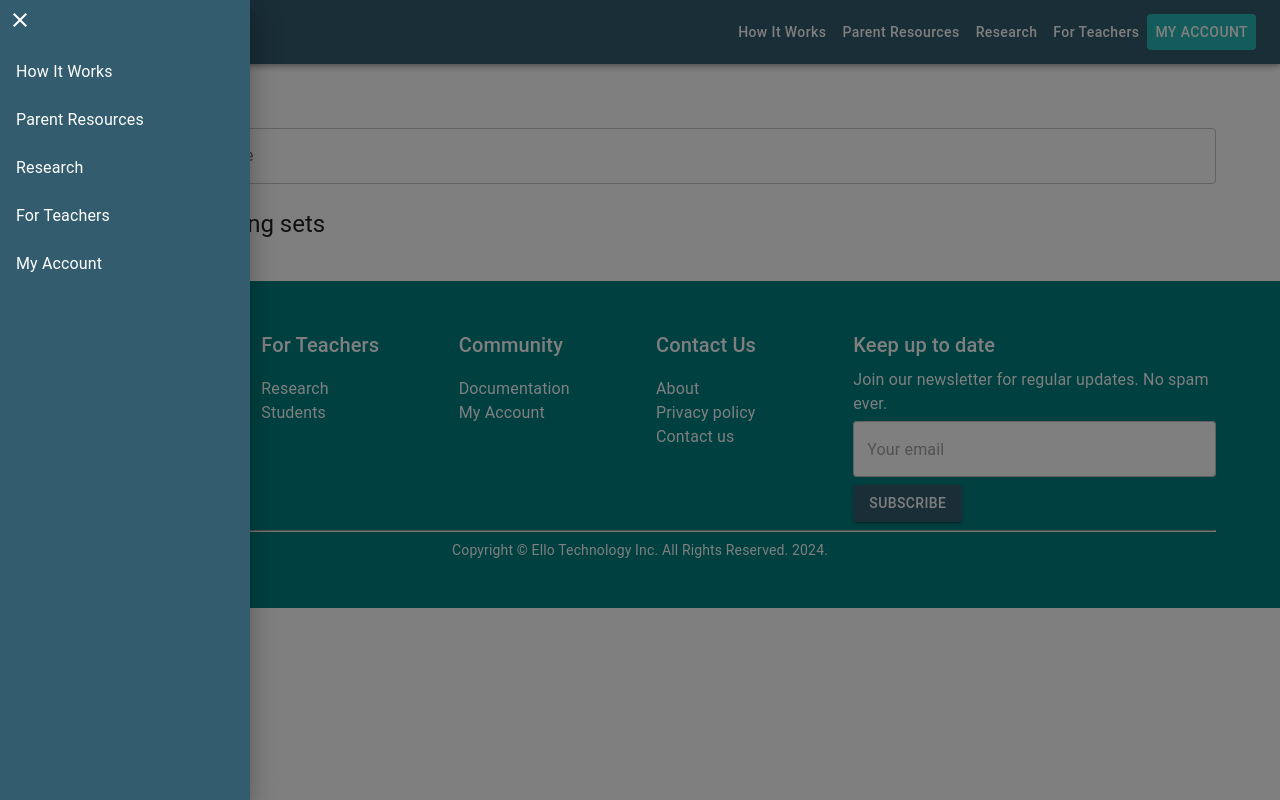
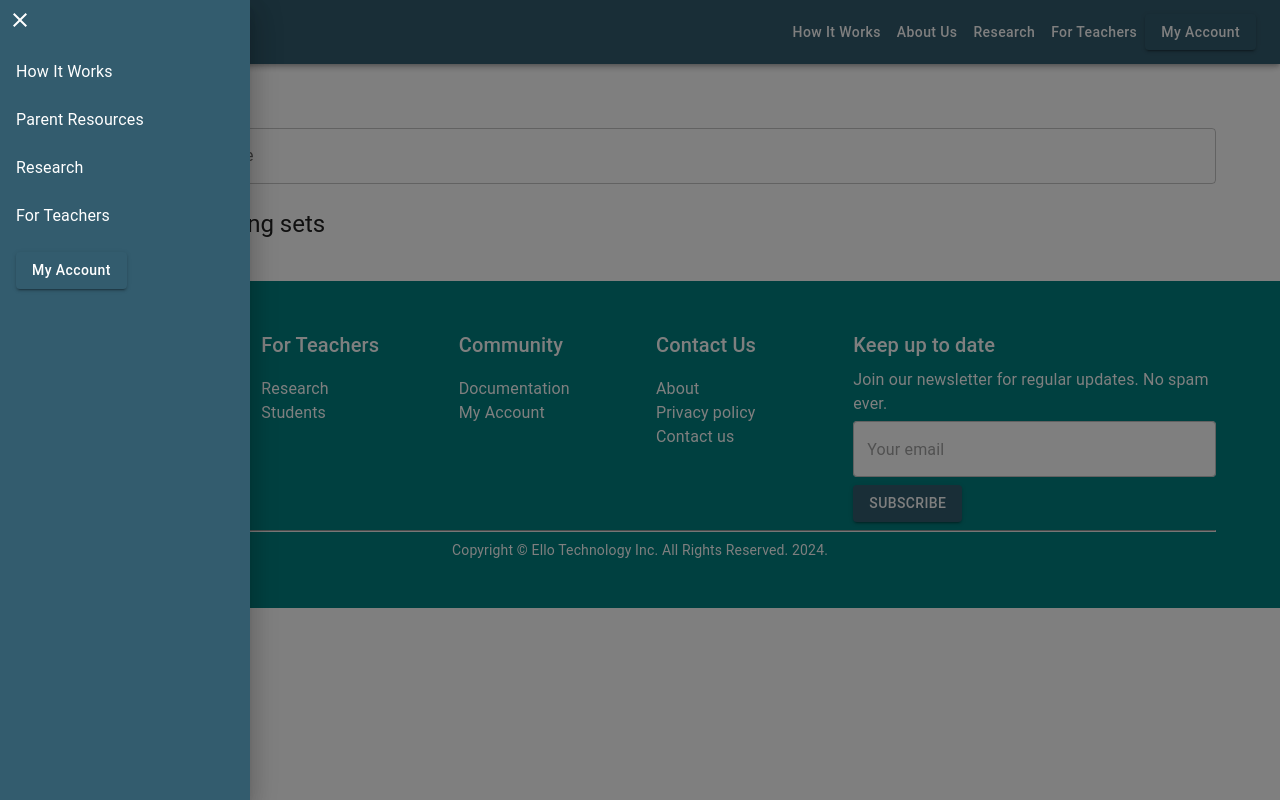
Before and after one commit to leenock/Ello-educational-technology, a React (Create React App) app in the folder frontend/: page / in a window 1280 px wide. Both pictures are taken after a click on the button "menu". Built offline with nearby package versions, Linux system fonts and the light colour scheme.

Commit message:
footer updates

```diff
--- a/frontend/src/components/Footer.js
+++ b/frontend/src/components/Footer.js
@@ -25,7 +25,14 @@ function Copyright() {
 //  main Footer component
 function Footer() {
   return (
-    <Box component="footer" sx={{ bgcolor: "teal", py: 6 }}>
+    <Box
+      component="footer"
+      sx={{
+        bgcolor: "teal",
+        py: 6,
+        width: "100%",
+      }}
+    >
       <Container maxWidth="lg">
         <Grid container spacing={4} justifyContent="center">
           <Grid item xs={12} md={2} style={{ color: "white" }}>
--- a/frontend/src/components/Header.js
+++ b/frontend/src/components/Header.js
@@ -36,7 +36,7 @@ const Header = () => {
             <MenuIcon />
           </IconButton>
           <Typography variant="h6" component="div" sx={{ flexGrow: 1 }}>
-            Ello
+            Meet Ello
           </Typography>
           <Button
             color="inherit"
@@ -55,7 +55,7 @@ const Header = () => {
               textTransform: "Capitalize",
             }}
           >
-            Parent Resources
+            About Us
           </Button>
           <Button
             color="inherit"
@@ -75,7 +75,11 @@ const Header = () => {
           >
             For Teachers
           </Button>
-          <Button color="inherit" sx={{ bgcolor: "#28B8B8" }}>
+          <Button
+            variant="contained"
+            color="success"
+            sx={{ bgcolor: "#335C6E", textTransform: "Capitalize" }}
+          >
             My Account
           </Button>
         </Toolbar>
@@ -99,7 +103,13 @@ const Header = () => {
               "Parent Resources",
               "Research",
               "For Teachers",
-              "My Account",
+              <Button
+                variant="contained"
+                color="success"
+                sx={{ bgcolor: "#335C6E", textTransform: "Capitalize" }}
+              >
+                My Account
+              </Button>,
             ].map((text) => (
               <ListItem button key={text}>
                 <ListItemText primary={text} sx={{ color: "white" }} />
```
